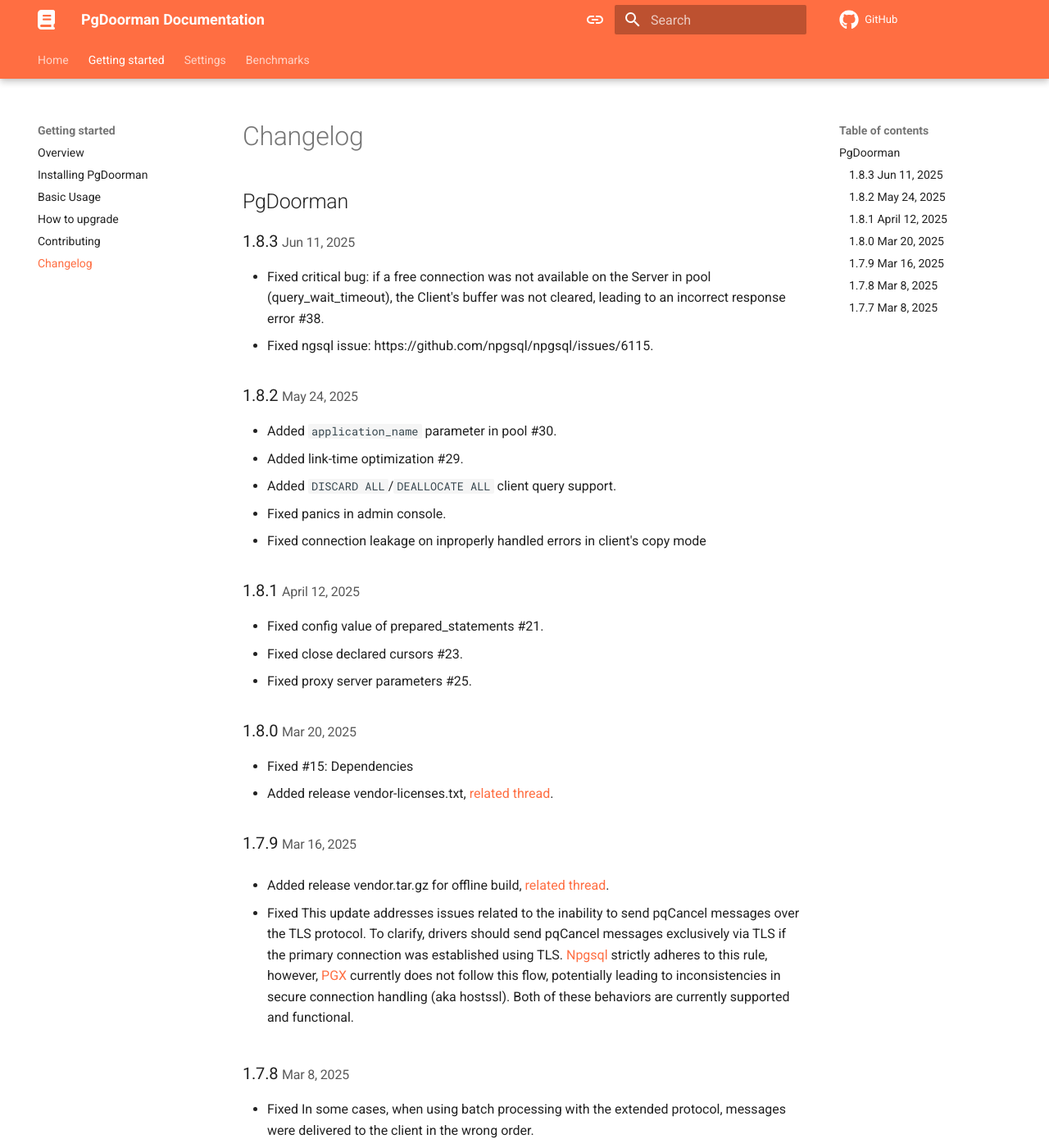
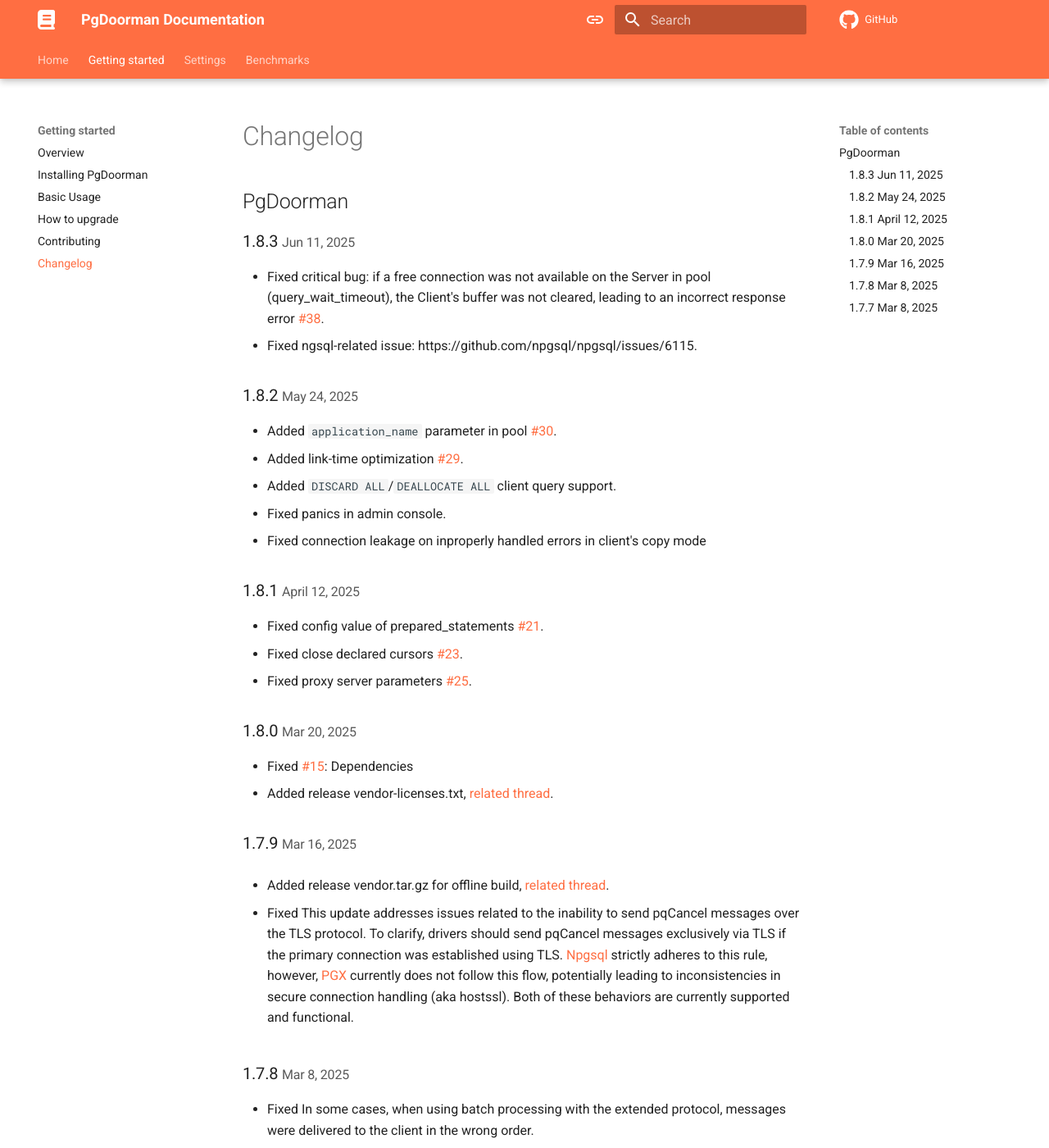
Before and after one commit to romanchechyotkin/pg_doorman, an MkDocs documentation site: the page built from documentation/docs/changelog.md, in a window 1280 px wide and 1400 px high. Shown: the whole window at 82% size. Built offline with MkDocs 1.6.1 and Material for MkDocs 9.7.7, drawn with Linux system fonts in a browser that asks for light colours; comment, search, counter and statistics services are not loaded; the version menu is left out.

Commit message:
docs small fixes (#41)

```diff
--- a/documentation/docs/changelog.md
+++ b/documentation/docs/changelog.md
@@ -8,26 +8,26 @@
 
 ### 1.8.3 <small>Jun 11, 2025</small> { id="1.8.3" }
 
-- Fixed critical bug: if a free connection was not available on the Server in pool (query_wait_timeout), the Client's buffer was not cleared, leading to an incorrect response error #38.
-- Fixed ngsql issue: https://github.com/npgsql/npgsql/issues/6115.
+- Fixed critical bug: if a free connection was not available on the Server in pool (query_wait_timeout), the Client's buffer was not cleared, leading to an incorrect response error [#38](https://github.com/ozontech/pg_doorman/pull/38).
+- Fixed ngsql-related issue: https://github.com/npgsql/npgsql/issues/6115.
 
 ### 1.8.2 <small>May 24, 2025</small> { id="1.8.2" }
 
-- Added `application_name` parameter in pool #30.
-- Added link-time optimization #29.
+- Added `application_name` parameter in pool [#30](https://github.com/ozontech/pg_doorman/pull/30).
+- Added link-time optimization [#29](https://github.com/ozontech/pg_doorman/pull/29).
 - Added `DISCARD ALL`/`DEALLOCATE ALL` client query support.
 - Fixed panics in admin console.
 - Fixed connection leakage on inproperly handled errors in client's copy mode
 
 ### 1.8.1 <small>April 12, 2025</small> { id="1.8.1" }
 
-- Fixed config value of prepared_statements #21.
-- Fixed close declared cursors #23.
-- Fixed proxy server parameters #25.
+- Fixed config value of prepared_statements [#21](https://github.com/ozontech/pg_doorman/pull/21).
+- Fixed close declared cursors [#23](https://github.com/ozontech/pg_doorman/pull/23).
+- Fixed proxy server parameters [#25](https://github.com/ozontech/pg_doorman/pull/25).
 
 ### 1.8.0 <small>Mar 20, 2025</small> { id="1.8.0" }
 
-- Fixed #15: Dependencies
+- Fixed [#15](https://github.com/ozontech/pg_doorman/pull/15): Dependencies
 - Added release vendor-licenses.txt, [related thread](https://www.postgresql.org/message-id/flat/CAMp%2BueYqZNwA5SnZV3-iPOyrmQwnwabyMNMOsu-Rq0sLAa2b0g%40mail.gmail.com).
 
 ### 1.7.9 <small>Mar 16, 2025</small> { id="1.7.9" }
```
Also changed, not shown: documentation/docs/reference/settings.md (+2 -2 lines).
